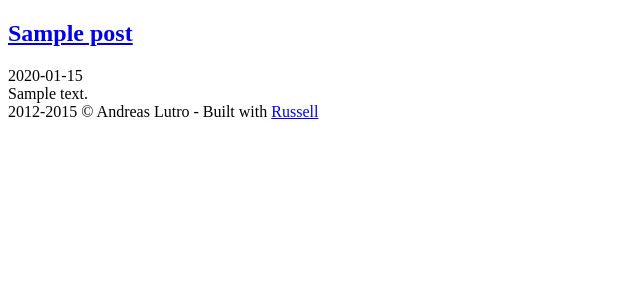
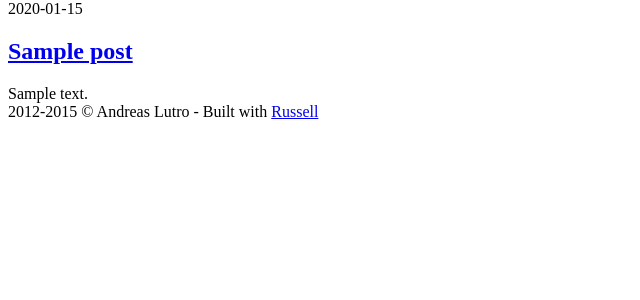
Before and after one commit to anlutro/blog, a Python web app: template templates/archive.html in a window 1280 px wide. Shown: the part 26-326 px from the top of the page, without its empty margins (0-640 px from the left). Run offline with Jinja, Linux system fonts and the light colour scheme; the template is opened without the code that fills it: most values are stand-ins (such as "Sample title", 1, 10 or a date in 2020).

Commit message:
dates before titles in listings, fix stuff

```diff
--- a/sass/style.scss
+++ b/sass/style.scss
@@ -26,7 +26,12 @@
 }
 
 // main content
+.post-header, .page-header {
+	margin-top: 2em;
+}
 .post-title, .page-title {
+	margin: 0;
+
 	a, a:visited {
 		color: $focus-textcolor;
 	}
--- a/templates/archive.html
+++ b/templates/archive.html
@@ -2,12 +2,14 @@
 {% block title %}Archives{% endblock %}
 {% block content %}
 {% for post in posts %}
-	<article class="entry">
-		<div class="entry-header">
-			<h2><a href="{{ root_url }}/posts/{{ post.slug }}">{{ post.title }}</a></h2>
-			<span class="timestamp">{{ post.pubdate.strftime('%B %d, %Y') }}</span>
+	<article class="post">
+		<div class="post-header">
+			<span class="post-pubdate">{{ post.pubdate.strftime('%B %d, %Y') }}</span>
+			<h2 class="post-title">
+				<a href="{{ root_url }}/posts/{{ post.slug }}">{{ post.title }}</a>
+			</h2>
 		</div>
-		<div class="entry-body">{{ post.excerpt }}</div>
+		<div class="post-body">{{ post.excerpt }}</div>
 	</article>
 {% endfor %}
 {% endblock %}
--- a/templates/home.html
+++ b/templates/home.html
@@ -4,10 +4,10 @@
 {% for post in posts %}
 	<article class="post">
 		<header class="post-header">
+			<span class="post-pubdate">{{ post.pubdate.strftime('%B %d, %Y') }}</span>
 			<h2 class="post-title">
 				<a href="{{ root_url }}/posts/{{ post.slug }}">{{ post.title }}</a>
 			</h2>
-			<span class="post-pubdate">{{ post.pubdate.strftime('%B %d, %Y') }}</span>
 		</header>
 		<div class="post-body">
 			{{ post.body }}
```
